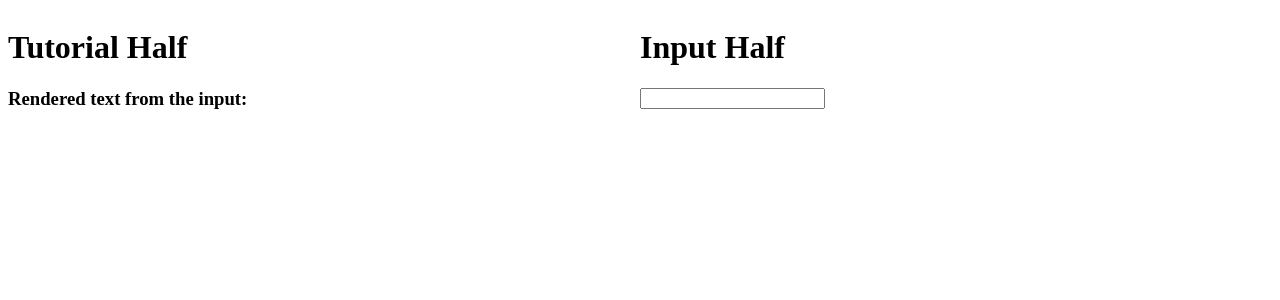
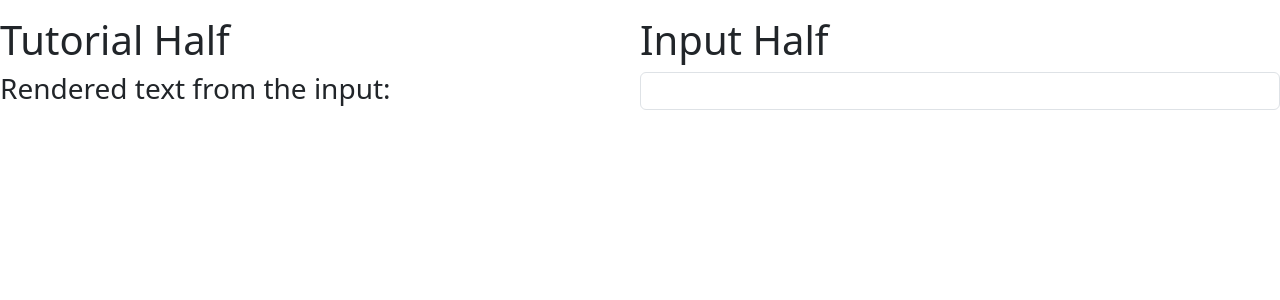
Before and after one commit to LS-kcl/gsoc-schema-tutorial, a React (Vite) app: page / in a window 1280 px wide. Shown: the top 300 px of the page. Built offline with nearby package versions, Linux system fonts and the light colour scheme.

Commit message:
refactor: Adjust styling to use bootstrap instead of local stylesheet

```diff
--- a/src/App.jsx
+++ b/src/App.jsx
@@ -1,5 +1,6 @@
 import { useState } from "react"
-import "./styles.css"
+// import "./styles.css"
+import 'bootstrap/dist/css/bootstrap.min.css'
 
 
 export default function App() {
@@ -10,17 +11,17 @@ export default function App() {
   }
 
 	return (
-	<div className="page">
-    <div className="tutorial-half">
+	<div className="d-md-flex flex-md-equal w-100 my-md-3 pl-md-3">
+    <div className="col-6">
       <h1>Tutorial Half</h1>
       <h3>Rendered text from the input:</h3>
       <p>{inputText}</p>
     </div>
-    <div className="input-half">
+    <div className="col-6">
     <h1>Input Half</h1>
     <form className="new-item-form">
       <div className="form-row">
-        <input value={inputText} onChange={e => setInputText(e.target.value)} type="text" id="item"/>
+        <input className="form-control input-lg fill-area" value={inputText} onChange={e => setInputText(e.target.value)} type="text" id="item"/>
       </div>
     </form>
     </div>
--- a/src/styles.css
+++ b/src/styles.css
@@ -12,4 +12,24 @@
 
 .input-half{
   flex: 50%;
+  height: 300px;
 }
+
+.new-item-form{
+  height: 300px;
+}
+
+.form-row{
+  height: 300px;
+}
+
+.form-row{
+  height: 300px;
+}
+
+
+.fill-area{
+  height: 300px%;
+  width: 100%;
+  box-sizing: border-box;
+}
```
